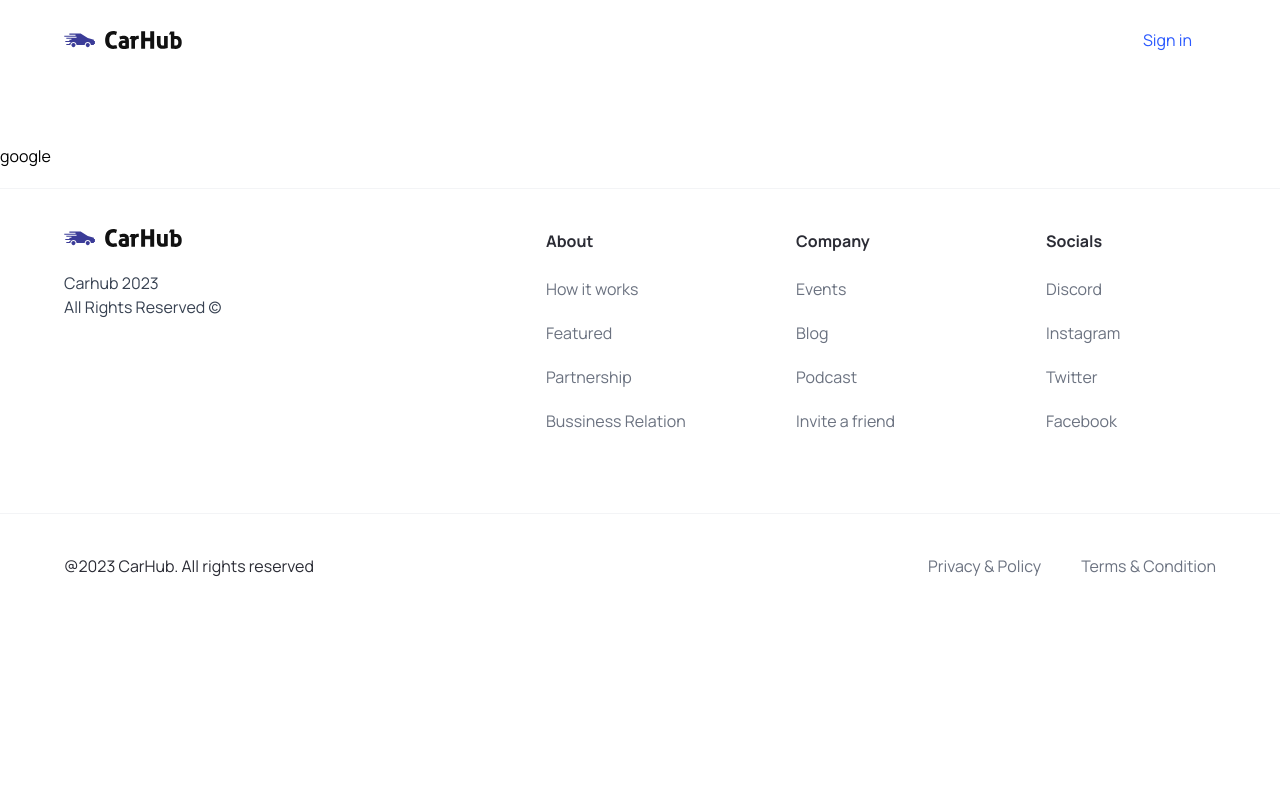
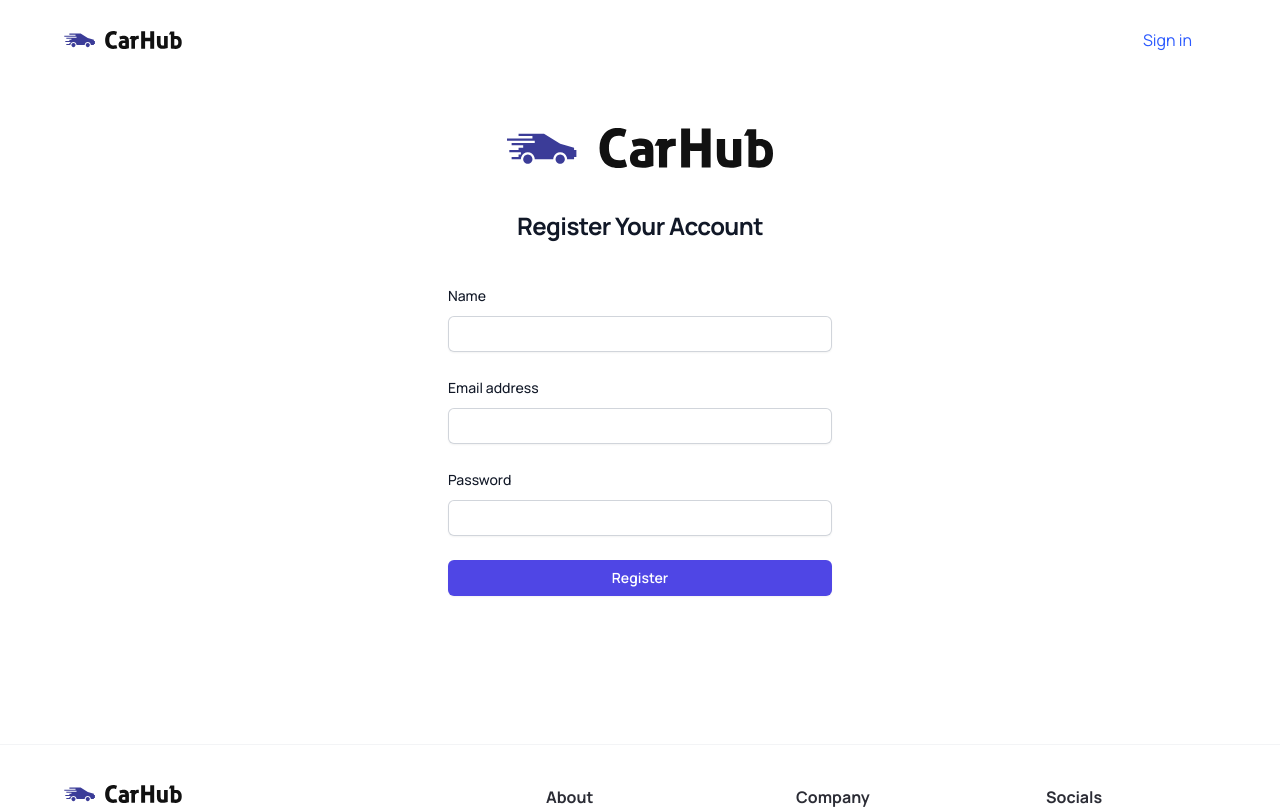
Before and after one commit to SaiSawant1/car-show-case, a Next.js app: page /sign-in in a window 1280 px wide. Shown: the top 809 px of the page. Built offline with nearby package versions, Linux system fonts and the light colour scheme; no server answers.

Commit message:
auth in progress

```diff
--- a/app/(auth)/sign-in/page.tsx
+++ b/app/(auth)/sign-in/page.tsx
@@ -1,20 +1,114 @@
-import React from 'react'
-import {signIn} from "next-auth/react"
-import { getAuthSession } from '@/lib/authConfig'
-import Link from 'next/link'
-const page = async () => {
-    const handleClick=()=>{
-        signIn("google")
-    }
-    const session= await getAuthSession()
-    console.log(session)
+"use client";
+
+import React from "react";
+import {signIn} from "next-auth/react";
+export default function Example() {
+  const name = React.useRef<HTMLInputElement>(null);
+  const email = React.useRef<HTMLInputElement>(null);
+  const password = React.useRef<HTMLInputElement>(null);
+
+  const handleSubmit=(e: React.FormEvent<HTMLFormElement>)=>{
+    e.preventDefault();
+
+    signIn("credentials",{
+      email:email.current?.value,
+      password:password.current?.value,
+      username:name.current?.value
+    })
+
+  }
+
   return (
-    <div className= "w-full pt-36">
-        <Link href='/api/auth/signin'>google</Link>
+    <>
+      <div className="flex min-h-full flex-1 flex-col justify-center px-6 py-32 lg:px-8 ">
+        <div className="sm:mx-auto sm:w-full sm:max-w-sm">
+          <img
+            className="mx-auto h-10 w-auto"
+            src="/logo.svg"
+            alt="Your Company"
+          />
+          <h2 className="mt-10 text-center text-2xl font-bold leading-9 tracking-tight text-gray-900">
+            Register Your Account
+          </h2>
+        </div>
 
-    </div>
+        <div className="mt-10 sm:mx-auto sm:w-full sm:max-w-sm">
+          <form className="space-y-6" id="register" onSubmit={handleSubmit}>
+            <div>
+              <label
+                htmlFor="name"
+                className="block text-sm font-medium leading-6 text-gray-900"
+              >
+                Name
+              </label>
+              <div className="mt-2">
+                <input
 
-  )
+                  ref={name}
+                  id="name"
+                  name="name"
+                  type="text"
+                  required
+                  className="block w-full rounded-md border-0 py-1.5 text-gray-900 shadow-sm ring-1 ring-inset ring-gray-300 placeholder:text-gray-400 focus:ring-2 focus:ring-inset focus:ring-indigo-600 sm:text-sm sm:leading-6"
+                />
+              </div>
+            </div>
+            <div>
+              <label
+                htmlFor="email"
+                className="block text-sm font-medium leading-6 text-gray-900"
+              >
+                Email address
+              </label>
+              <div className="mt-2">
+                <input
+                ref={email}
+
+                  id="email"
+                  name="email"
+                  type="email"
+                  autoComplete="email"
+                  required
+                  className="block w-full rounded-md border-0 py-1.5 text-gray-900 shadow-sm ring-1 ring-inset ring-gray-300 placeholder:text-gray-400 focus:ring-2 focus:ring-inset focus:ring-indigo-600 sm:text-sm sm:leading-6"
+                />
+              </div>
+            </div>
+
+            <div>
+              <div className="flex items-center justify-between">
+                <label
+                  htmlFor="password"
+                  className="block text-sm font-medium leading-6 text-gray-900"
+                >
+                  Password
+                </label>
+              </div>
+              <div className="mt-2">
+                <input
+                ref={password}
+
+                  id="password"
+                  name="password"
+                  type="password"
+                  autoComplete="current-password"
+                  required
+                  className="block w-full rounded-md border-0 py-1.5 text-gray-900 shadow-sm ring-1 ring-inset ring-gray-300 placeholder:text-gray-400 focus:ring-2 focus:ring-inset focus:ring-indigo-600 sm:text-sm sm:leading-6"
+                />
+              </div>
+            </div>
+
+            <div>
+              <button
+                form="register"
+                type="submit"
+                className="flex w-full justify-center rounded-md bg-indigo-600 px-3 py-1.5 text-sm font-semibold leading-6 text-white shadow-sm hover:bg-indigo-500 focus-visible:outline focus-visible:outline-2 focus-visible:outline-offset-2 focus-visible:outline-indigo-600"
+              >
+                Register
+              </button>
+            </div>
+          </form>
+        </div>
+      </div>
+    </>
+  );
 }
-
-export default page
--- a/components/Avatar.tsx
+++ b/components/Avatar.tsx
@@ -1,13 +1,15 @@
+'use client'
 import React from 'react'
 import Image from 'next/image'
 import { User } from 'next-auth'
 import Link from 'next/link'
+import { signOut } from 'next-auth/react'
 interface AvatarProps{
     user:Pick<User,"name"|"image">
 }
 const Avatar:React.FC<AvatarProps> = ({user}) => {
   return (
-    <Link href="/">
+    <div onClick={()=>signOut()}>
         {user.image?(
             <Image src={user.image} width={40} height={40} className=' max-w-fit relative max-h-fit rounded-full ' alt='avatar'/>
         ):(
@@ -15,7 +17,7 @@
                 no image
             </div>
         )}
-    </Link>
+    </div>
   )
 }
 
--- a/package.json
+++ b/package.json
@@ -12,6 +12,7 @@
     "@headlessui/react": "^1.7.15",
     "@next-auth/prisma-adapter": "^1.0.7",
     "@prisma/client": "^4.16.1",
+    "@tailwindcss/forms": "^0.5.3",
     "@types/node": "20.2.6",
     "@types/react": "18.2.10",
     "@types/react-dom": "18.2.4",
--- a/tailwind.config.js
+++ b/tailwind.config.js
@@ -30,5 +30,7 @@
       }
     },
   },
-  plugins: [],
+  plugins: [
+    require('@tailwindcss/forms')
+  ],
 };
```
Also changed, not shown: 1 other file (tests, documents, lock files or other folders).
